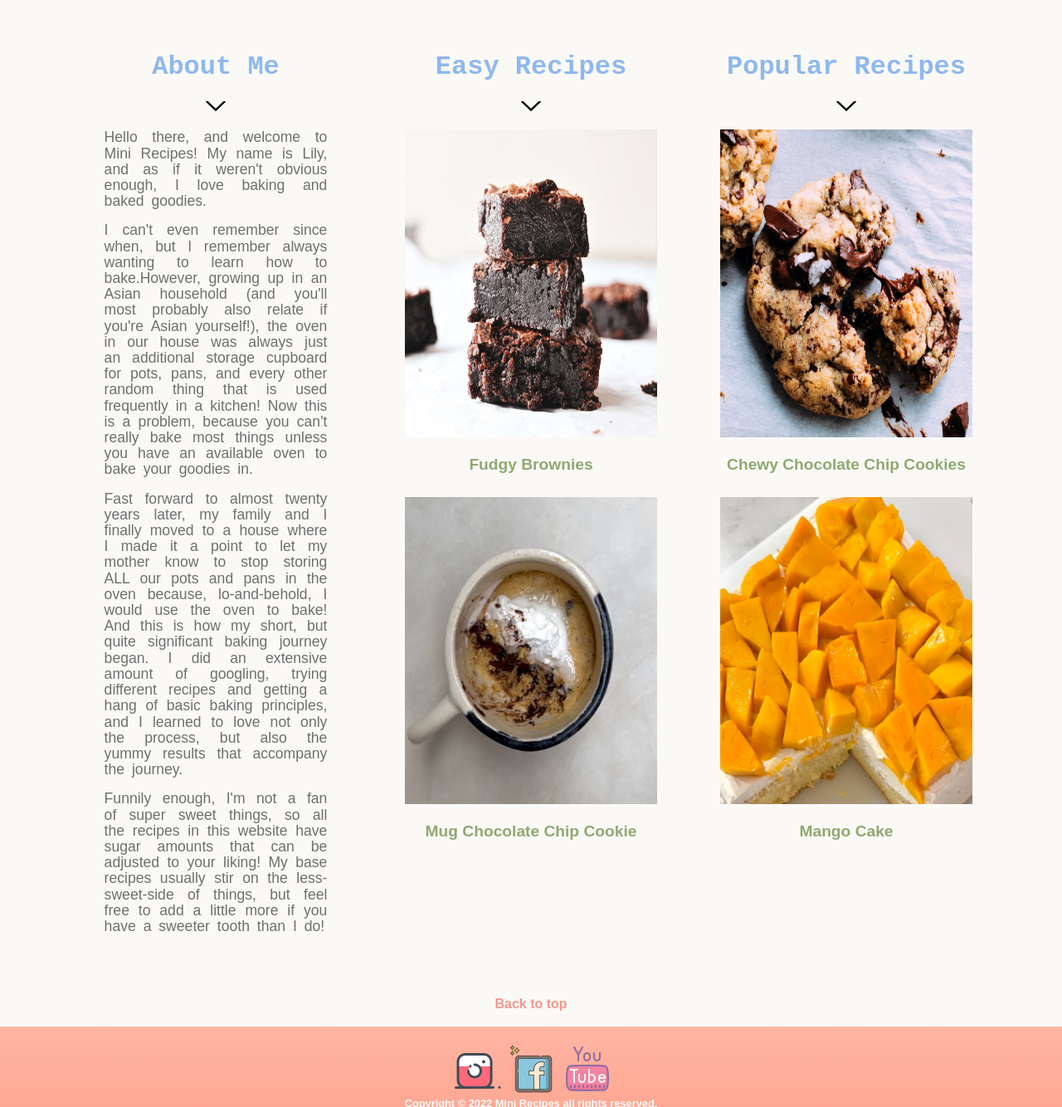
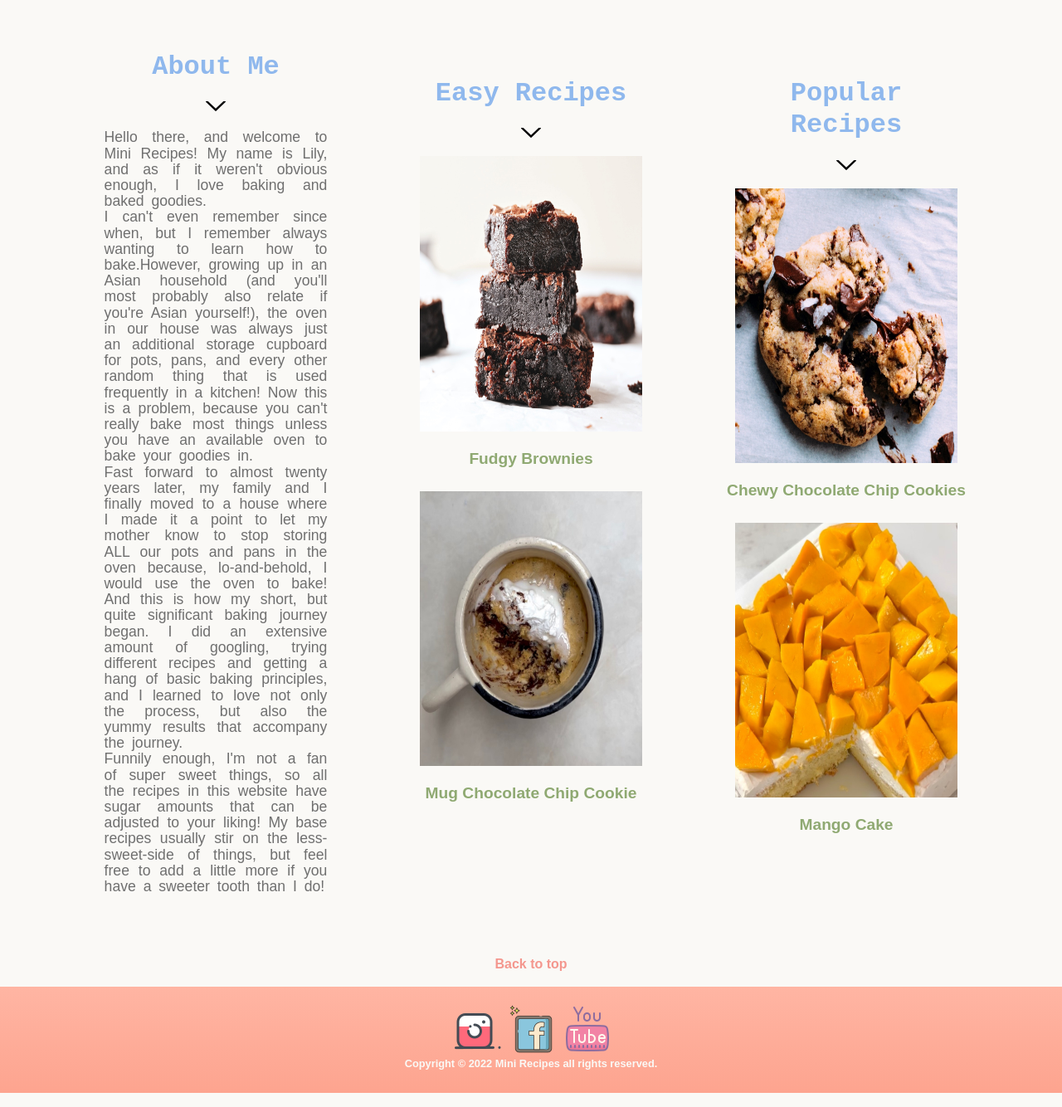
Before and after one commit to so-mini/First_Repository, a website: page index.html in a window 1280 px wide. Shown: the part 1058-2392 px from the top of the page at 83% size. Drawn offline with nearby package versions, Linux system fonts and the light colour scheme.

Commit message:
Fixed margin issue in index

```diff
--- a/index.html
+++ b/index.html
@@ -41,14 +41,11 @@
                 <div class="col-md-12 col-lg-12 col-xl-4">
                     <h2 id="about">About Me</h2>
                         <img class="downArrow" src="./img/downIcon.png" alt="Arrow down logo">
-                        <p>Hello there, and welcome to Mini Recipes! My name is Lily, and as if it weren't obvious enough, I love baking and baked goodies.</p>
-                        <p>I can't even remember since when, but I remember always wanting to learn how to bake.However, growing up in an Asian household (and you'll most probably also relate if you're Asian yourself!), the oven in our house was always just an additional storage cupboard for pots, pans, and every other random thing that is used frequently in a kitchen! Now this is a problem, because you can't really bake most things unless you have an available oven to bake your goodies in.</p>
-                        <p>Fast forward to almost twenty years later, my family and I finally moved to a house where I made it a point to let my mother know to stop storing ALL our pots and pans in the oven because, lo-and-behold, I would use the oven to bake! And this is how my short, but quite significant baking journey began. I did an extensive amount of googling, trying different recipes and getting a hang of basic baking principles, and I learned to love not only the process, but also the yummy results that accompany the journey.</p>
-                        <p>Funnily enough, I'm not a fan of super sweet things, so all the recipes in this website have sugar amounts that can be adjusted to your liking! My base recipes usually stir on the less-sweet-side of things, but feel free to add a little more if you have a sweeter tooth than I do!</p>
+                        <p>Hello there, and welcome to Mini Recipes! My name is Lily, and as if it weren't obvious enough, I love baking and baked goodies. <br>I can't even remember since when, but I remember always wanting to learn how to bake.However, growing up in an Asian household (and you'll most probably also relate if you're Asian yourself!), the oven in our house was always just an additional storage cupboard for pots, pans, and every other random thing that is used frequently in a kitchen! Now this is a problem, because you can't really bake most things unless you have an available oven to bake your goodies in. <br> Fast forward to almost twenty years later, my family and I finally moved to a house where I made it a point to let my mother know to stop storing ALL our pots and pans in the oven because, lo-and-behold, I would use the oven to bake! And this is how my short, but quite significant baking journey began. I did an extensive amount of googling, trying different recipes and getting a hang of basic baking principles, and I learned to love not only the process, but also the yummy results that accompany the journey.<br>Funnily enough, I'm not a fan of super sweet things, so all the recipes in this website have sugar amounts that can be adjusted to your liking! My base recipes usually stir on the less-sweet-side of things, but feel free to add a little more if you have a sweeter tooth than I do!</p>
                 </div>
 
-                <div class="col-sm-12 col-md-6 col-lg-6 col-xl-4">
-                    <h2 id="easyRecipes">Easy Recipes</h2>
+                <div class="col-sm-12 col-md-6 col-lg-6 col-xl-4" id="easyRecipes">
+                    <h2 >Easy Recipes</h2>
                     <img class="downArrow" src="./img/downIcon.png" alt="Arrow down logo">
 
                     <a href="./pages/cakes.html#brownies"><img class="recipe-preview" src="./img/brownies.jpg" alt="Image of brownies"></a>
@@ -56,19 +53,19 @@
                     <a class="recipe-link" href="./pages/cakes.html#brownies">Fudgy Brownies</a>
 
                     <a href="./pages/cookies.html#mug-cookie"><img class="recipe-preview" src="./img/mug-choco.jpg" alt="Image of cookie in a mug with whipped cream"></a>
-                    <a class="recipe-link" href="./pages/cookies.html#mug-cookie">Mug Chocolate Chip Cookie</a>
+                    <a class="recipe-link" href="./pages/cookies.html#mug-cookie" id="mug-cookie">Mug Chocolate Chip Cookie</a>
                 </div>
 
 
-                <div class="col-sm-12 col-md-6 col-lg-6 col-xl-4">
-                    <h2 id="popularRecipes">Popular Recipes</h2>
+                <div class="col-sm-12 col-md-6 col-lg-6 col-xl-4" id="popularRecipes">
+                    <h2 >Popular Recipes</h2>
                     <img class="downArrow" src="./img/downIcon.png" alt="Arrow down logo">
 
                     <a href="./pages/cookies.html#choco-chip-cookie"><img class="recipe-preview" src="./img/chocChip.jpg" alt="Image of chocolate chip cookies"></a>
                     <a class="recipe-link" href="./pages/cookies.html#choco-chip-cookie">Chewy Chocolate Chip Cookies</a>
 
                     <a href="./pages/cakes.html#mango-cake"><img class="recipe-preview" src="./img/mango-cake.jpg" alt="Image of cake with whipped cream and mango"></a>
-                    <a class="recipe-link" href="./pages/cakes.html#mango-cake">Mango Cake</a>
+                    <a class="recipe-link" href="./pages/cakes.html#mango-cake" id="mango-cake">Mango Cake</a>
                 </div>
                 </div>
             </div>
--- a/scss/style.scss
+++ b/scss/style.scss
@@ -123,6 +123,16 @@ p {
     padding-bottom: .5rem;
 }
 
+#easyRecipes{
+    padding: 2rem;
+}
+
+#popularRecipes {
+    padding: 2rem;
+
+}
+
+
 .recipe-preview {
     @include sizes(70%,40%);
     display: block;
@@ -134,7 +144,6 @@ p {
             transform: scale(1.1);
         }
 }
-
 
 .recipe-link {
     font-family: $text-font;
```
Also changed, not shown: css/style.css.
